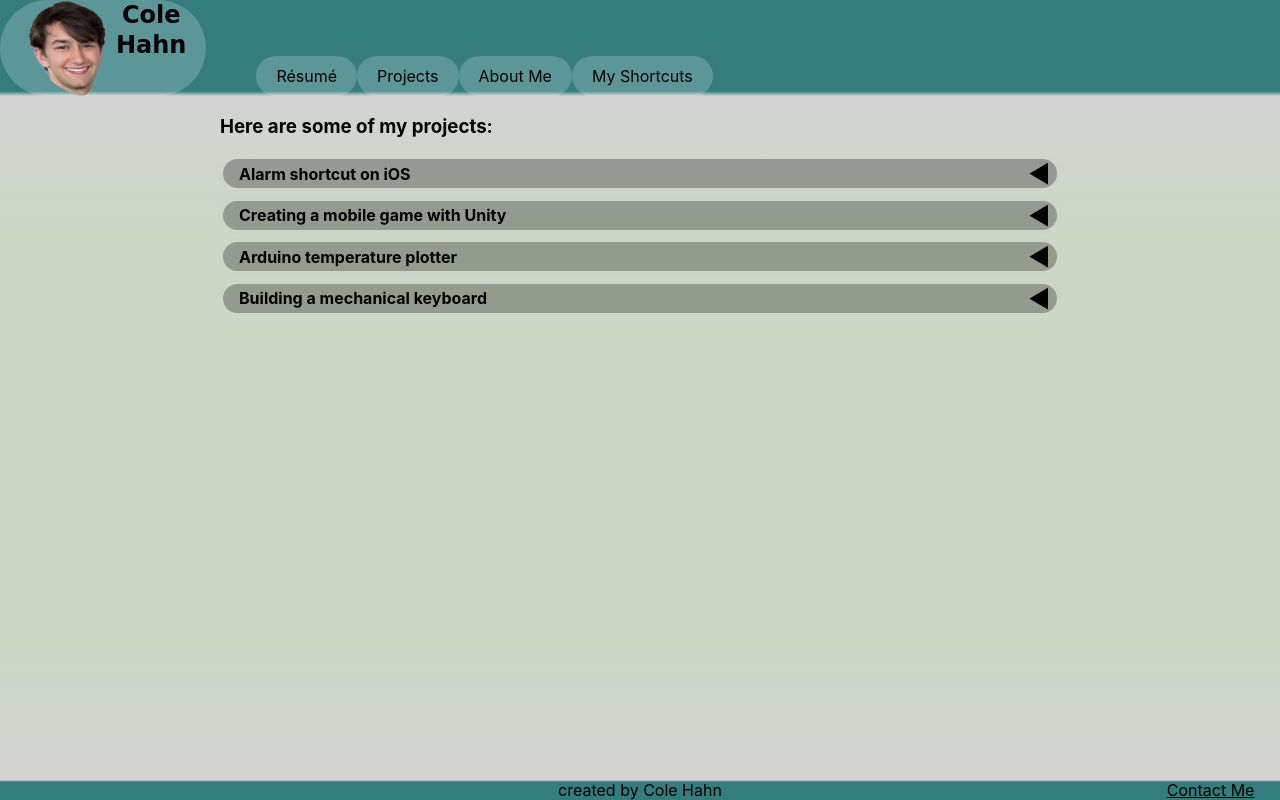
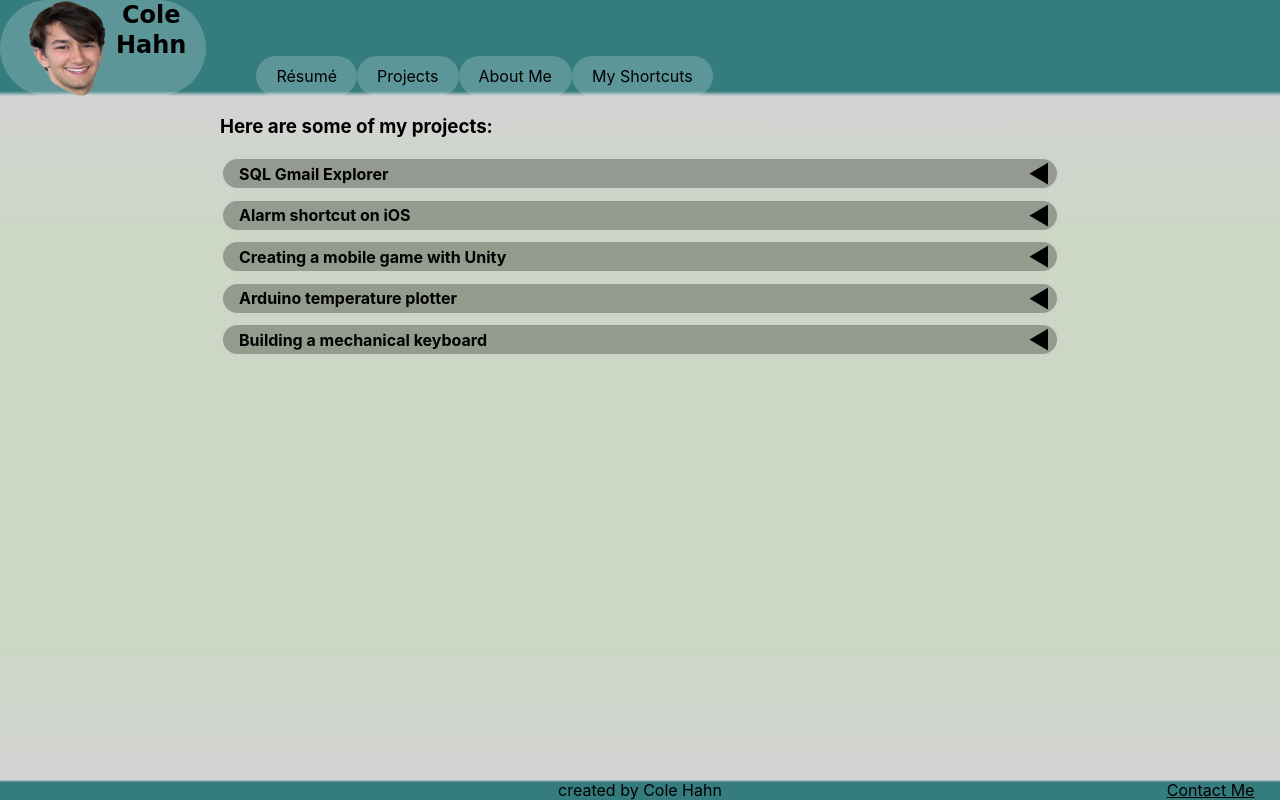
Before and after one commit to colehahn/colehahn.github.io, a Next.js app: page /projects in a window 1280 px wide. Built offline with nearby package versions, Linux system fonts and the light colour scheme.

Commit message:
added gmailsql project

```diff
--- a/pages/projects.tsx
+++ b/pages/projects.tsx
@@ -6,6 +6,7 @@ import Keyboard from "../src/components/views/projects/Keyboard";
 import MobileGame from "../src/components/views/projects/MobileGame";
 import AlarmShortcut from "../src/components/views/projects/AlarmShortcut";
 import Budgeter from "../src/components/views/projects/Budgeter";
+import GmailSQL from "../src/components/views/projects/GmailSQL";
 
 export const StyledImg = styled.img`
   width: 300px;
@@ -23,6 +24,10 @@ export const Projects: React.FC = () => {
       <h3>Here are some of my projects:</h3>
 
       <ExpanderList>
+        <Expander
+          summary={<h4>SQL Gmail Explorer</h4>}
+          content={<GmailSQL />}
+        />
         {/*<Expander summary={<h4>python budgeter</h4>} content={<Budgeter />} />*/}
 
         <Expander
--- /dev/null
+++ b/src/components/views/projects/GmailSQL.tsx
@@ -0,0 +1,55 @@
+import React from "react";
+import FixedSizeImg from "../../common/FixedSizeImg";
+const sqlphoto = "/assets/images/gmail_sql/sqlite-screenshot.png";
+const codephoto = "/assets/images/gmail_sql/python_script.png";
+
+export const GmailSQL: React.FC = () => {
+  return (
+    <div>
+      <p>
+        Ever since Google put a cap on free cloud storage, I knew the day would
+        come when I have to back up my photos elsewhere. That day is quickly
+        approaching, but before I move all of my photos off of the cloud, I
+        decided I should go through and delete my emails first, since I had over
+        12,000 unopened emails and 2.5GB of data in my inbox.
+      </p>
+      <p>
+        Before I went crazy and deleted all my emails though, I wanted to do
+        some analysis. I wanted to see where all these emails are coming from!
+        For example, I wanted to be able to see a breakdown of the top 10
+        senders in my inbox along with how many emails I have from them.
+      </p>
+      <p>
+        I found that Google lets you export your data, and I was able to obtain
+        all of my emails in a .mbox file format. From there, I was planning on
+        converting it to a csv or something else that I could open in excel, but
+        there weren't really any easy-to-use file converters that would do the
+        conversion for me. Fortunately, I stumbled on a{" "}
+        <a href="https://stackoverflow.com/questions/65717822/how-to-convert-mbox-into-csv-format-using-python">
+          stackoverflow post
+        </a>{" "}
+        that had some python code that was supposed to read in a .mbox file and
+        output a .csv.
+      </p>
+      <p>
+        I took that code, made some changes so that it worked, and added a
+        progress bar because it was taking a long time for me to run my script.
+      </p>
+      <FixedSizeImg width={550} height={489} src={codephoto} />
+      <p>
+        Once I had my email data in comma-separated-value format, I could have
+        just opened it in excel and used a few functions to sort, group, and
+        count emails. Instead, I downloaded SQLite so that I could easily make
+        queries on the data.
+      </p>
+      <FixedSizeImg width={400} height={163} src={sqlphoto} />
+      <p>
+        Finally, I was able to answer the simple question of "who is sending me
+        the most emails?". That way, I could easily bulk-delete by sender, and
+        also unsubscribe from unwanted emails.
+      </p>
+    </div>
+  );
+};
+
+export default GmailSQL;
```
Also changed, not shown: public/assets/images/gmail_sql/python_script.png (added), public/assets/images/gmail_sql/sqlite-screenshot.png (added).
